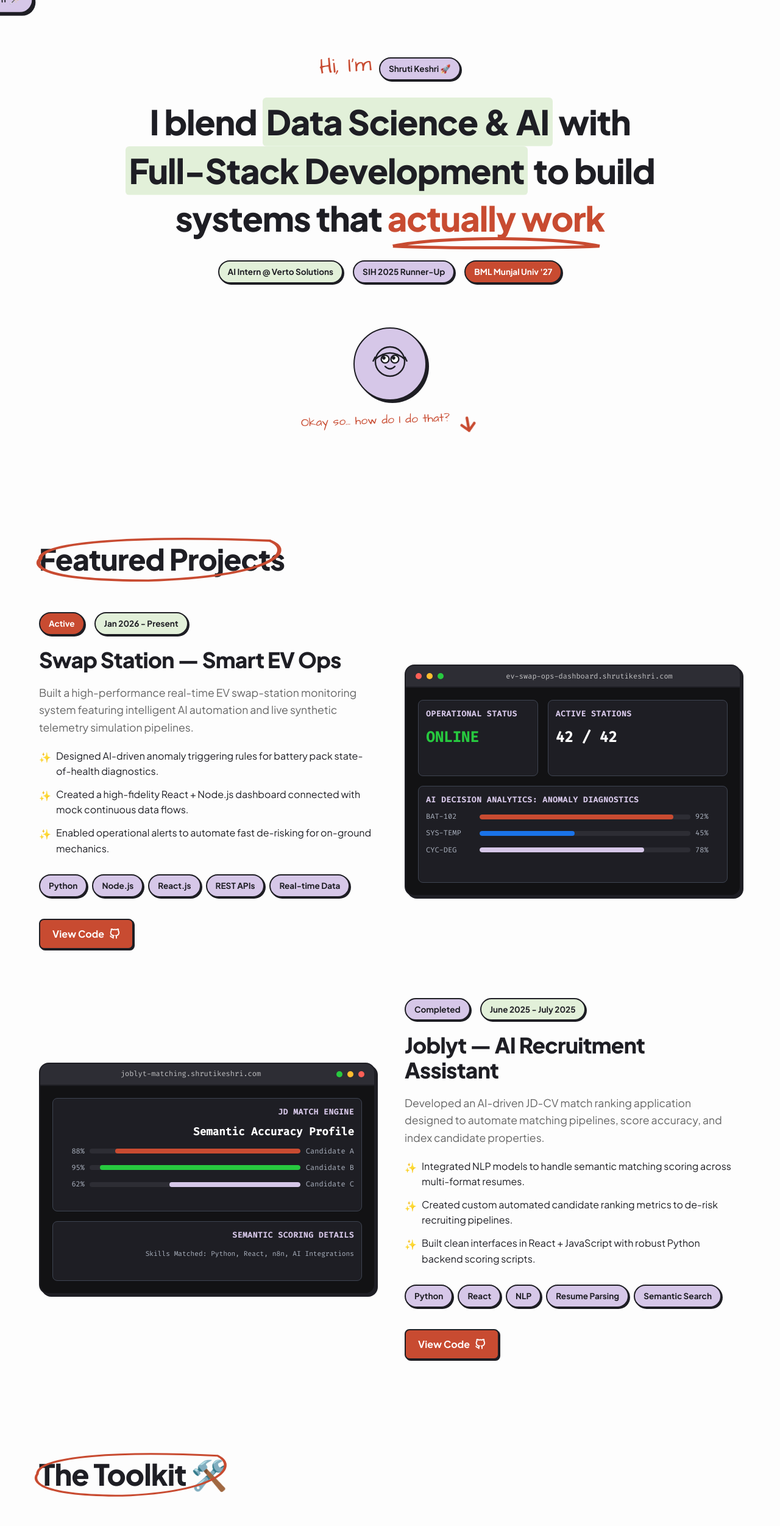
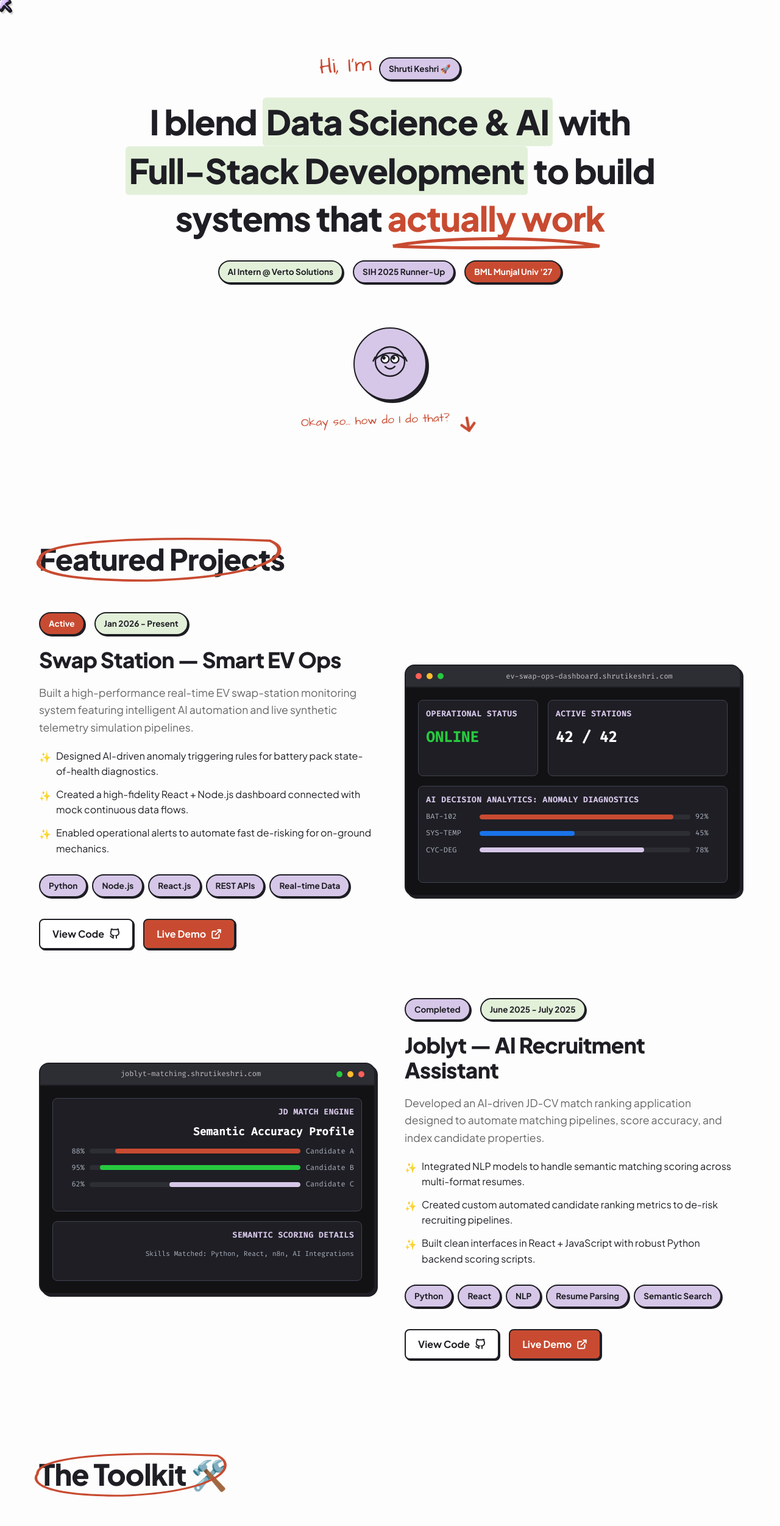
Before and after one commit to shruti906/Portfolio, a React (Vite) app: page / in a window 1280 px wide. Shown: the top 2503 px of the page at 61% size. Built offline with nearby package versions, Linux system fonts and the light colour scheme.

Commit message:
Restore original bubbly purple arrow cursor and add clickable Live Demo buttons for both projects with correct GitHub code links

```diff
--- a/src/components/CaseStudies.jsx
+++ b/src/components/CaseStudies.jsx
@@ -37,10 +37,18 @@ export default function CaseStudies() {
               <span className="badge lavender">Real-time Data</span>
             </div>
             <div className="case-study-links">
-              <a href="https://github.com/shrutikeshri111" target="_blank" rel="noopener noreferrer" className="flat-btn primary">
+              <a href="https://github.com/Sachin007-lgtm/Swap_Station" target="_blank" rel="noopener noreferrer" className="flat-btn">
                 View Code
                 <svg width="18" height="18" viewBox="0 0 24 24" fill="none" stroke="currentColor" strokeWidth="2.5">
                   <path d="M9 19c-5 1.5-5-2.5-7-3m14 6v-3.87a3.37 3.37 0 0 0-.94-2.61c3.14-.35 6.44-1.54 6.44-7A5.44 5.44 0 0 0 20 4.77 5.07 5.07 0 0 0 19.91 1S18.73.65 16 2.48a13.38 13.38 0 0 0-7 0C6.27.65 5.09 1 5.09 1A5.07 5.07 0 0 0 5 4.77a5.44 5.44 0 0 0-1.5 3.78c0 5.42 3.3 6.61 6.44 7A3.37 3.37 0 0 0 9 18.13V22"></path>
+                </svg>
+              </a>
+              <a href="https://swap-station-eta.vercel.app" target="_blank" rel="noopener noreferrer" className="flat-btn primary">
+                Live Demo
+                <svg width="18" height="18" viewBox="0 0 24 24" fill="none" stroke="currentColor" strokeWidth="2.5" strokeLinecap="round" strokeLinejoin="round">
+                  <path d="M18 13v6a2 2 0 0 1-2 2H5a2 2 0 0 1-2-2V8a2 2 0 0 1 2-2h6"></path>
+                  <polyline points="15 3 21 3 21 9"></polyline>
+                  <line x1="10" y1="14" x2="21" y2="3"></line>
                 </svg>
               </a>
             </div>
@@ -121,10 +129,18 @@ export default function CaseStudies() {
               <span className="badge lavender">Semantic Search</span>
             </div>
             <div className="case-study-links">
-              <a href="https://github.com/shrutikeshri111" target="_blank" rel="noopener noreferrer" className="flat-btn primary">
+              <a href="https://github.com/Sachin007-lgtm/Joblyt" target="_blank" rel="noopener noreferrer" className="flat-btn">
                 View Code
                 <svg width="18" height="18" viewBox="0 0 24 24" fill="none" stroke="currentColor" strokeWidth="2.5">
                   <path d="M9 19c-5 1.5-5-2.5-7-3m14 6v-3.87a3.37 3.37 0 0 0-.94-2.61c3.14-.35 6.44-1.54 6.44-7A5.44 5.44 0 0 0 20 4.77 5.07 5.07 0 0 0 19.91 1S18.73.65 16 2.48a13.38 13.38 0 0 0-7 0C6.27.65 5.09 1 5.09 1A5.07 5.07 0 0 0 5 4.77a5.44 5.44 0 0 0-1.5 3.78c0 5.42 3.3 6.61 6.44 7A3.37 3.37 0 0 0 9 18.13V22"></path>
+                </svg>
+              </a>
+              <a href="https://joblyt.vercel.app" target="_blank" rel="noopener noreferrer" className="flat-btn primary">
+                Live Demo
+                <svg width="18" height="18" viewBox="0 0 24 24" fill="none" stroke="currentColor" strokeWidth="2.5" strokeLinecap="round" strokeLinejoin="round">
+                  <path d="M18 13v6a2 2 0 0 1-2 2H5a2 2 0 0 1-2-2V8a2 2 0 0 1 2-2h6"></path>
+                  <polyline points="15 3 21 3 21 9"></polyline>
+                  <line x1="10" y1="14" x2="21" y2="3"></line>
                 </svg>
               </a>
             </div>
--- a/src/components/CustomCursor.jsx
+++ b/src/components/CustomCursor.jsx
@@ -3,18 +3,13 @@ import { useEffect, useRef, useState } from 'react';
 export default function CustomCursor() {
   const cursorRef = useRef(null);
   const [isActive, setIsActive] = useState(false);
-  const [cursorText, setCursorText] = useState('Shruti 🪄');
 
-  // Spring physics variables
+  // Damping delay variables
   const mouseCoords = useRef({ x: 0, y: 0 });
   const cursorCoords = useRef({ x: 0, y: 0 });
-  const velocity = useRef({ x: 0, y: 0 });
+  const speed = 0.12;
 
   useEffect(() => {
-    // Stiffness and Damping as specified
-    const stiffness = 180;
-    const damping = 25;
-
     // Check if cursor needs to be hidden on mobile/touch screens
     const handleResize = () => {
       if (window.innerWidth <= 768) {
@@ -23,7 +18,7 @@ export default function CustomCursor() {
         }
       } else {
         if (cursorRef.current) {
-          cursorRef.current.style.display = 'flex';
+          cursorRef.current.style.display = 'block';
         }
       }
     };
@@ -39,30 +34,14 @@ export default function CustomCursor() {
 
     window.addEventListener('mousemove', handleMouseMove);
 
-    // Spring physics animation loop using requestAnimationFrame
+    // Damping animation loop using requestAnimationFrame
     let animationFrameId;
+    const animateCursor = () => {
+      const distX = mouseCoords.current.x - cursorCoords.current.x;
+      const distY = mouseCoords.current.y - cursorCoords.current.y;
 
-    const animateCursor = () => {
-      // Use standard fixed step (0.016s) to ensure absolute stability regardless of frame rate
-      const dt = 0.016;
-
-      const targetX = mouseCoords.current.x;
-      const targetY = mouseCoords.current.y;
-
-      const px = cursorCoords.current.x;
-      const py = cursorCoords.current.y;
-
-      // Spring formula: Acceleration = (stiffness * (target - position)) - (damping * velocity)
-      const ax = stiffness * (targetX - px) - damping * velocity.current.x;
-      const ay = stiffness * (targetY - py) - damping * velocity.current.y;
-
-      // Update velocity
-      velocity.current.x += ax * dt;
-      velocity.current.y += ay * dt;
-
-      // Update position
-      cursorCoords.current.x += velocity.current.x * dt;
-      cursorCoords.current.y += velocity.current.y * dt;
+      cursorCoords.current.x += distX * speed;
+      cursorCoords.current.y += distY * speed;
 
       // Share coords globally for other elements (like eye tracking) to follow
       window.__customCursorCoords = {
@@ -90,30 +69,16 @@ export default function CustomCursor() {
     };
     window.addEventListener('mousemove', initMouse);
 
-    animationFrameId = requestAnimationFrame(animateCursor);
+    animateCursor();
 
-    // Setup global hover state triggers for interactive elements and customize the text dynamically
+    // Setup global hover state triggers for interactive elements
     const handleMouseOver = (e) => {
+      // Find closest hoverable element
       const target = e.target.closest('a, button, .flat-card, .timeline-node-item, .figma-switch-label, .figma-select');
       if (target) {
         setIsActive(true);
-        // Custom text based on hovered element
-        if (target.classList.contains('email-bubble')) {
-          setCursorText('copy! 📧');
-        } else if (target.classList.contains('linkedin-bubble')) {
-          setCursorText('visit! 🔗');
-        } else if (target.classList.contains('github-bubble')) {
-          setCursorText('visit! 🐙');
-        } else if (target.classList.contains('leetcode-bubble')) {
-          setCursorText('visit! 💻');
-        } else if (target.tagName === 'BUTTON' || target.closest('button')) {
-          setCursorText('click! ✨');
-        } else {
-          setCursorText('click! 🚀');
-        }
       } else {
         setIsActive(false);
-        setCursorText('Shruti 🪄');
       }
     };
 
@@ -122,8 +87,8 @@ export default function CustomCursor() {
     return () => {
       window.removeEventListener('resize', handleResize);
       window.removeEventListener('mousemove', handleMouseMove);
+      window.removeEventListener('mouseover', handleMouseOver);
       window.removeEventListener('mousemove', initMouse);
-      window.removeEventListener('mouseover', handleMouseOver);
       cancelAnimationFrame(animationFrameId);
     };
   }, []);
@@ -134,7 +99,66 @@ export default function CustomCursor() {
       ref={cursorRef}
       className={isActive ? 'active' : ''}
     >
-      <span className="cursor-pill-text">{cursorText}</span>
+      <svg
+        className="cursor-arrow-svg"
+        viewBox="0 0 42 42"
+        width="38"
+        height="38"
+        style={{ filter: 'drop-shadow(2px 3px 0px rgba(0,0,0,0.15))' }}
+      >
+        <defs>
+          {/* Bouncy wet-look glossy light purple gradient */}
+          <linearGradient id="bubblePurple" x1="0%" y1="0%" x2="100%" y2="100%">
+            <stop offset="0%" stopColor="#F3E8FF" />
+            <stop offset="45%" stopColor="#D6B8FF" />
+            <stop offset="100%" stopColor="#9C5CFC" />
+          </linearGradient>
+          {/* Bubbly 3D Bevel base gradient */}
+          <linearGradient id="bubbleBevel" x1="0%" y1="0%" x2="100%" y2="100%">
+            <stop offset="0%" stopColor="#6F44B8" />
+            <stop offset="100%" stopColor="#4C258E" />
+          </linearGradient>
+        </defs>
+
+        {/* Chubby 3D extrusion underlay */}
+        <path
+          d="M 5,5 C 3,8 2,16 5,22 C 6,24 8,24 9,22 C 10,20 11,18 13,16 L 21,24 C 23,26 26,23 24,21 L 16,13 C 18,10 20,10 22,9 C 24,8 24,6 22,5 C 16,3 10,3 5,5 Z"
+          fill="url(#bubbleBevel)"
+          stroke="#1E1E24"
+          strokeWidth="3"
+          strokeLinejoin="round"
+          transform="translate(1.5, 2.5)"
+        />
+
+        {/* Chubby main arrow face */}
+        <path
+          d="M 5,5 C 3,8 2,16 5,22 C 6,24 8,24 9,22 C 10,20 11,18 13,16 L 21,24 C 23,26 26,23 24,21 L 16,13 C 18,10 20,10 22,9 C 24,8 24,6 22,5 C 16,3 10,3 5,5 Z"
+          fill="url(#bubblePurple)"
+          stroke="#1E1E24"
+          strokeWidth="3"
+          strokeLinejoin="round"
+        />
+
+        {/* Glass highlight reflective pill at top-left edge */}
+        <path
+          d="M 7,7 C 5.5,8 4.5,12 6,15 C 6.5,16 7,16 7.5,15.5 C 8,15 7.5,14 7,13 C 6,11 6.5,9 7.5,8 C 8,7.5 7.5,6.5 7,7 Z"
+          fill="#FFFFFF"
+          opacity="0.8"
+        />
+
+        {/* Tiny bubbly circular light-reflections */}
+        <circle cx="7.5" cy="7.5" r="1.5" fill="#FFFFFF" opacity="0.9" />
+        <circle cx="11.5" cy="9.5" r="1" fill="#FFFFFF" opacity="0.7" />
+        <ellipse
+          cx="18"
+          cy="18"
+          rx="1"
+          ry="2"
+          fill="#FFFFFF"
+          opacity="0.5"
+          transform="rotate(-45 18 18)"
+        />
+      </svg>
     </div>
   );
 }
--- a/src/index.css
+++ b/src/index.css
@@ -46,36 +46,30 @@ body {
   position: relative;
 }
 
+/* Custom Cursor Follower */
 #custom-cursor {
   position: fixed;
   top: 0;
   left: 0;
+  width: auto;
+  height: auto;
   pointer-events: none;
   z-index: 10000;
-  transform: translate(-50%, -50%);
-  display: flex;
-  align-items: center;
-  justify-content: center;
-  background-color: #D6C7E8;
-  border: 2.5px solid var(--primary-charcoal);
-  border-radius: 9999px;
-  padding: 8px 18px;
-  box-shadow: 4px 4px 0px var(--primary-charcoal);
-  transition: transform 0.15s cubic-bezier(0.34, 1.56, 0.64, 1), background-color 0.3s ease;
-  white-space: nowrap;
+  transform: translate(-5px, -5px); /* Align the bubbly top-left tip precisely with click coordinate */
+  transition: transform 0.08s ease-out;
 }
 
 #custom-cursor.active {
-  transform: translate(-50%, -50%) scale(1.12);
-  background-color: #E2F0D9; /* Transition to soft green on active elements */
-}
-
-.cursor-pill-text {
-  font-family: var(--font-handwritten);
-  font-size: 0.95rem;
-  font-weight: 800;
-  color: var(--primary-charcoal);
-  letter-spacing: 0.02em;
+  transform: translate(-5px, -5px) scale(1.15);
+}
+
+.cursor-arrow-svg {
+  flex-shrink: 0;
+  transition: var(--transition-spring);
+}
+
+#custom-cursor.active .cursor-arrow-svg {
+  transform: scale(0.9) rotate(-15deg); /* Bouncy squish-click effect typical of cartoon buttons */
 }
 
 /* Typography styles */
```
